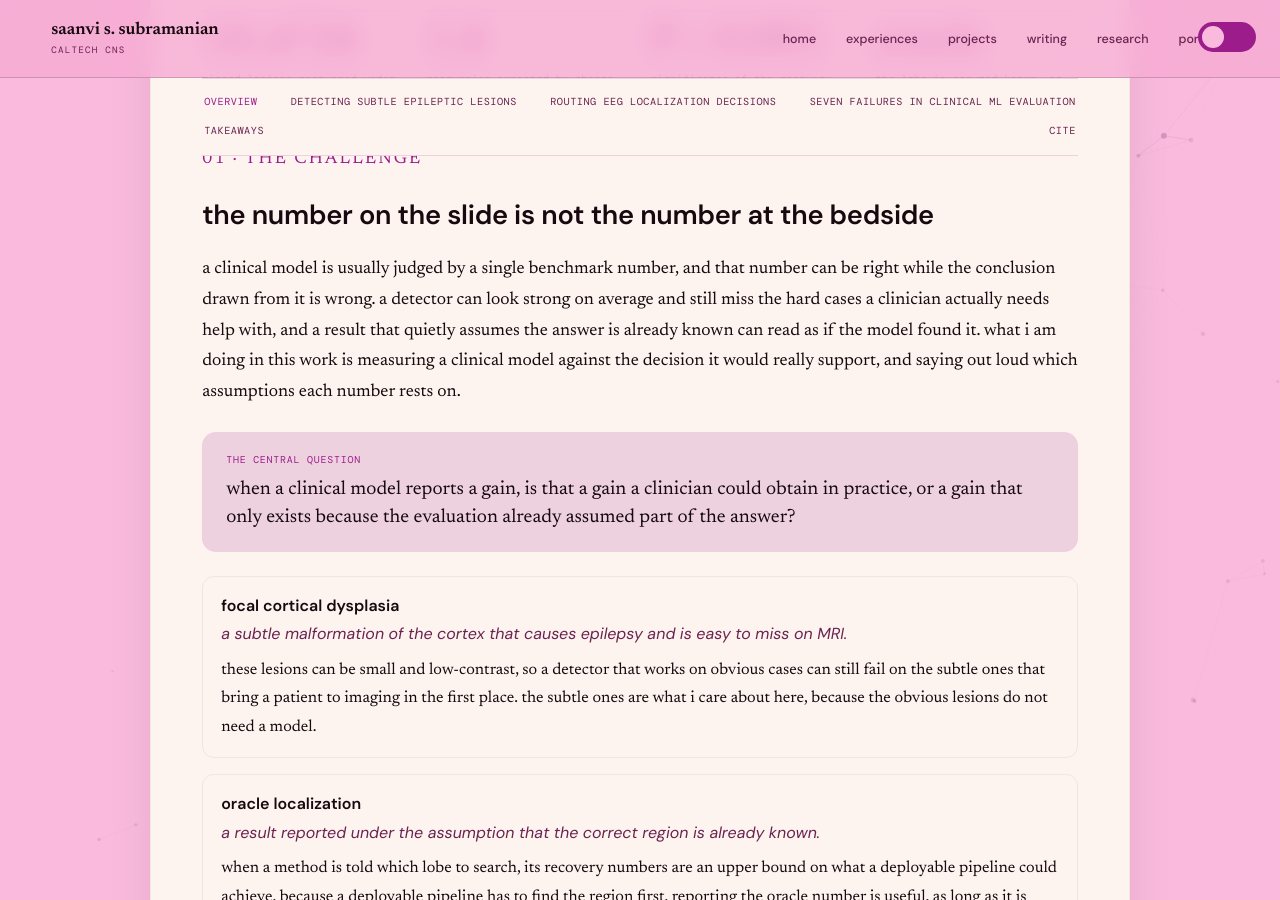
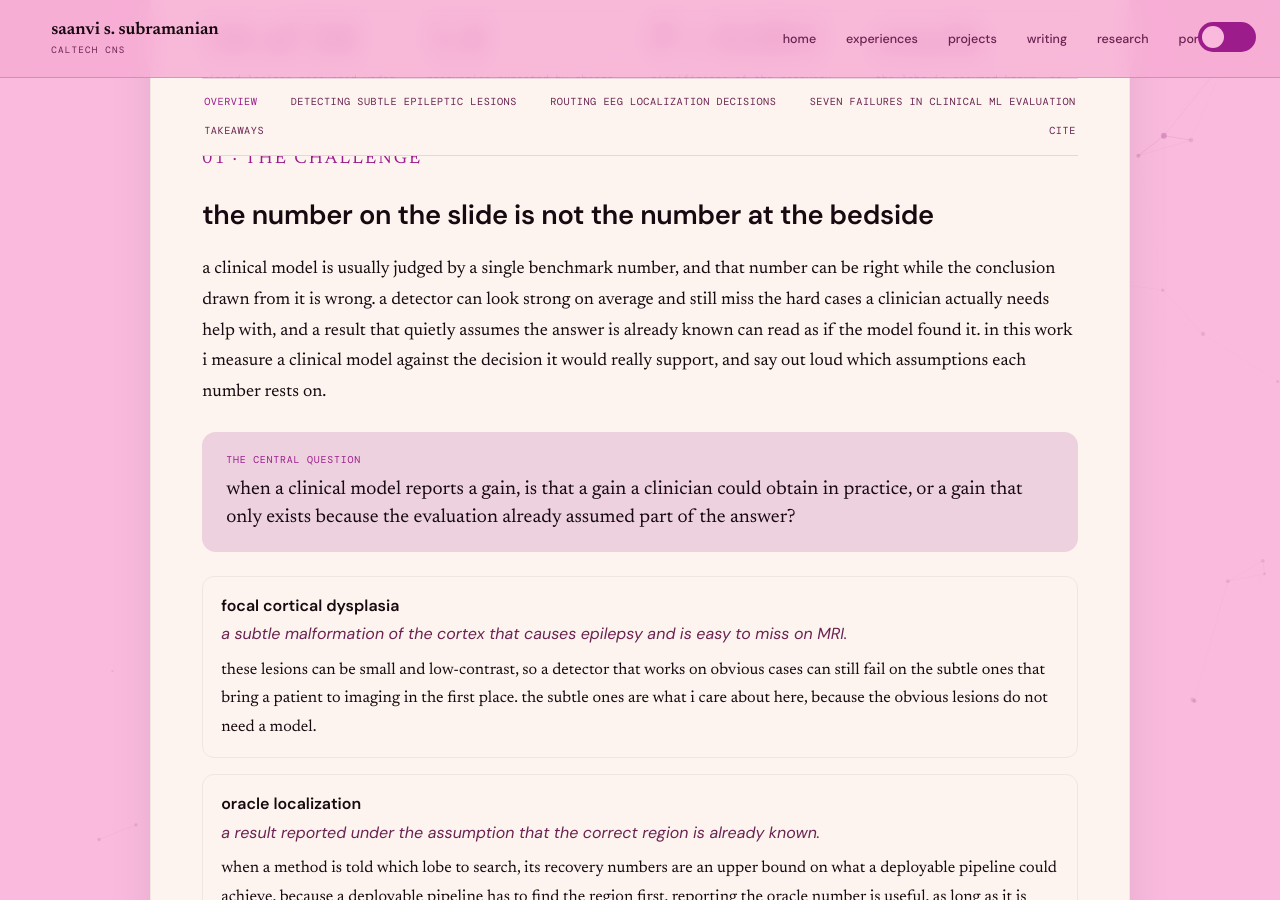
Before and after one commit to saanviiyer/saanviiyer.github.io, a Jekyll site: the page built from pages/proj-clinical-ml.html, in a window 1280 px wide and 900 px high, scrolled down 1134 px. Built offline with Jekyll 4.4.1, drawn with Linux system fonts in a browser that asks for light colours; some web fonts are replaced; some of the changed text lies outside the part shown.

Commit message:
Clean the rich project pages (hide TODO placeholders, fix grammar and lowercase voice) and add the x account link to the footer and home page

```diff
--- a/_includes/footer.html
+++ b/_includes/footer.html
@@ -5,6 +5,7 @@
       <a href="https://github.com/saanviiyer" target="_blank" rel="noopener">github</a>
       <a href="https://www.linkedin.com/in/saanvi-s-subramanian-669986259/" target="_blank" rel="noopener">linkedin</a>
       <a href="https://saanviss.substack.com/" target="_blank" rel="noopener">substack</a>
+      <a href="https://x.com/saanvisub" target="_blank" rel="noopener" title="incoherent, scrambled thoughts">x</a>
       <a href="mailto:{{ site.email }}">email</a>
     </p>
   </div>
--- a/index.html
+++ b/index.html
@@ -20,6 +20,8 @@
 
   <p>check out my writing <a href="{{ '/pages/writing/' | relative_url }}">here</a>. i'm always down to talk to cool people, so please <a href="mailto:{{ site.email }}">reach out</a>!</p>
 
+  <p>for incoherent, scrambled thoughts, i'm <a href="https://x.com/saanvisub" target="_blank" rel="noopener">@saanvisub on x</a>.</p>
+
   <ol class="home-foot">
     <li id="fn1">huggingface-gate took me down many rabbit holes. big fan of interp and redteaming.</li>
     <li id="fn2">current faves: ariana grande (the best, most soulful voice of our generation), adela, joji, doja cat, tame impala. i love a well-produced pop song with vocal stacks!</li>
--- a/pages/proj-clinical-ml.html
+++ b/pages/proj-clinical-ml.html
@@ -6,7 +6,7 @@
 affiliation: "California Institute of Technology"
 hook: "A clinical model can post a strong number and still be wrong about what matters at the bedside, so the evaluation has to match how the model would actually be used."
 thesis: "A clinical model is only as trustworthy as the assumption printed beside its headline number."
-video: "[TODO: Saanvi to add explainer video]"
+video: ""  # TODO: Saanvi to add explainer video
 ---
 
 <p class="pp-question">when a clinical model reports a gain, is it a gain a clinician could obtain in practice, or one that exists only because the evaluation already assumed part of the answer?</p>
@@ -26,7 +26,7 @@
 <p class="pp-section-num">01 &middot; The Challenge</p>
 <h2 class="pp-section-title">the number on the slide is not the number at the bedside</h2>
 
-<p>a clinical model is usually judged by a single benchmark number, and that number can be right while the conclusion drawn from it is wrong. a detector can look strong on average and still miss the hard cases a clinician actually needs help with, and a result that quietly assumes the answer is already known can read as if the model found it. what i am doing in this work is measuring a clinical model against the decision it would really support, and saying out loud which assumptions each number rests on.</p>
+<p>a clinical model is usually judged by a single benchmark number, and that number can be right while the conclusion drawn from it is wrong. a detector can look strong on average and still miss the hard cases a clinician actually needs help with, and a result that quietly assumes the answer is already known can read as if the model found it. in this work i measure a clinical model against the decision it would really support, and say out loud which assumptions each number rests on.</p>
 
 <div class="callout-q">
   <div class="cq-label">The central question</div>
@@ -123,7 +123,7 @@
   <h3 class="pp-thread-title">routing EEG localization decisions</h3>
   <p class="pp-thread-sub">wait, predict, or defer? evaluating an offline sequential routing policy for EEG localization</p>
   <p><span class="venue-badge">NeurIPS HAIC 2026</span><span class="venue-badge">Sole author</span></p>
-  <p class="todo-note">[TODO: Saanvi to add the HAIC OpenReview link.]</p>
+  <!-- TODO: Saanvi to add the HAIC OpenReview link. -->
 
   <p>a model forced to answer every patient will answer the hard ones too, and a confident wrong localization is worse at the bedside than no answer, because it can send attention to the wrong region. so i evaluated a different design on 166 patients. instead of always predicting, a policy watches the localizer's output as 10-second EEG segments arrive and decides, at each step, whether to report the current hemisphere, wait for another segment, or defer the patient after a fixed observation budget. nothing is retrained, the policy replays held-out predictions, and i choose every threshold on training patients only. the policies are compared at 40% coverage, which means each answers the 40% of patients it is most willing to commit to and defers the rest.</p>
 
--- a/pages/proj-evaluations.html
+++ b/pages/proj-evaluations.html
@@ -88,7 +88,7 @@
   <h3 class="pp-thread-title">a genomic model does not clear a substitution matrix</h3>
   <p><span class="venue-badge">personal site</span></p>
   <p class="bm-links"><a href="{{ '/thinking/biologos-transfer/' | relative_url }}">Blog</a><a href="https://github.com/saanviiyer/biologos" target="_blank" rel="noopener">Code</a></p>
-  <p>DNA and protein are two encodings of one molecule, so i matched a genomic model and a protein model on the same 25 deep mutational scanning assays. a genomic model at Evo 2 7B scale reaches a mean Spearman of 0.266, which is statistically indistinguishable from the BLOSUM62 substitution matrix at 0.228, is beaten by five chemical features, and sits well below ESM-2 650M at 0.466. the Nucleotide Transformer family carries no signal at any scale I tested. this matters because the hope behind a genomic model is that reading the DNA gives you the protein's function for free, and here the DNA model does not beat a fixed substitution table, so the transfer people assume is there does not clear a baseline that costs nothing.</p>
+  <p>DNA and protein are two encodings of one molecule, so i matched a genomic model and a protein model on the same 25 deep mutational scanning assays. a genomic model at Evo 2 7B scale reaches a mean Spearman of 0.266, which is statistically indistinguishable from the BLOSUM62 substitution matrix at 0.228, is beaten by five chemical features, and sits well below ESM-2 650M at 0.466. the Nucleotide Transformer family carries no signal at any scale i tested. this matters because the hope behind a genomic model is that reading the DNA gives you the protein's function for free, and here the DNA model does not beat a fixed substitution table, so the transfer people assume is there does not clear a baseline that costs nothing.</p>
   <figure class="pp-fig">
     <img src="{{ '/assets/images/biologos-transfer/spearman-comparison.png' | relative_url }}" alt="Evo 2 7B at 0.266 overlapping BLOSUM62 at 0.228, both well below ESM-2 at 0.466">
     <figcaption><strong>figure 5.</strong> mean Spearman across the 25 assays with 95% intervals and per-assay points. Evo 2 at 0.266 overlaps BLOSUM62 at 0.228, both sit below a chemistry ridge and well below ESM-2 650M at 0.466.</figcaption>
--- a/pages/proj-proposals.html
+++ b/pages/proj-proposals.html
@@ -21,7 +21,7 @@
 
   <p><strong>the question.</strong> a protein model is usually judged by whether its output score correlates with a measured property, and that test can pass for the wrong reason, because the score can read a feature that lines up with the property only on familiar data. i want to separate a model that has learned the property from one that is shortcutting, since the difference decides whether the score can be trusted on something new.</p>
 
-  <p><strong>the proposed method.</strong> the evaluation has three parts. first, i assemble fixed sets of protein variants whose properties were already measured in published deep mutational scanning assays, so every label is measured and no new sequence is created. a concrete starting point is the ADRB2_HUMAN_Jones_2020 beta-2 adrenergic receptor scan, a benign, published assay. second, i train a linear probe, a simple regressor on a protein model's internal activations, to recover the assay property, which tests whether the information is present in the representation and not only in the output score. i would read ESM-2 650M activations [TODO: Saanvi to fix the exact layer to probe]. third, i hold out whole protein families during probe training and test on them, so the evaluation measures whether the recovered signal transfers rather than whether it fits the families the probe already saw.</p>
+  <p><strong>the proposed method.</strong> the evaluation has three parts. first, i assemble fixed sets of protein variants whose properties were already measured in published deep mutational scanning assays, so every label is measured and no new sequence is created. a concrete starting point is the ADRB2_HUMAN_Jones_2020 beta-2 adrenergic receptor scan, a benign, published assay. second, i train a linear probe, a simple regressor on a protein model's internal activations, to recover the assay property, which tests whether the information is present in the representation and not only in the output score. i would read ESM-2 650M activations.<!-- TODO: Saanvi to fix the exact layer to probe. --> third, i hold out whole protein families during probe training and test on them, so the evaluation measures whether the recovered signal transfers rather than whether it fits the families the probe already saw.</p>
 
   <p><strong>what would falsify it.</strong> if probes recover the assay property just as well on held-out families as on seen ones for a model whose output score is known to shortcut, then the white-box test adds nothing beyond the output correlation and has failed its own purpose.</p>
 
```
Also changed, not shown: other parts of pages/proj-evaluations.html (+2 -2 lines), pages/proj-prism-page.html (+4 -4 lines).
